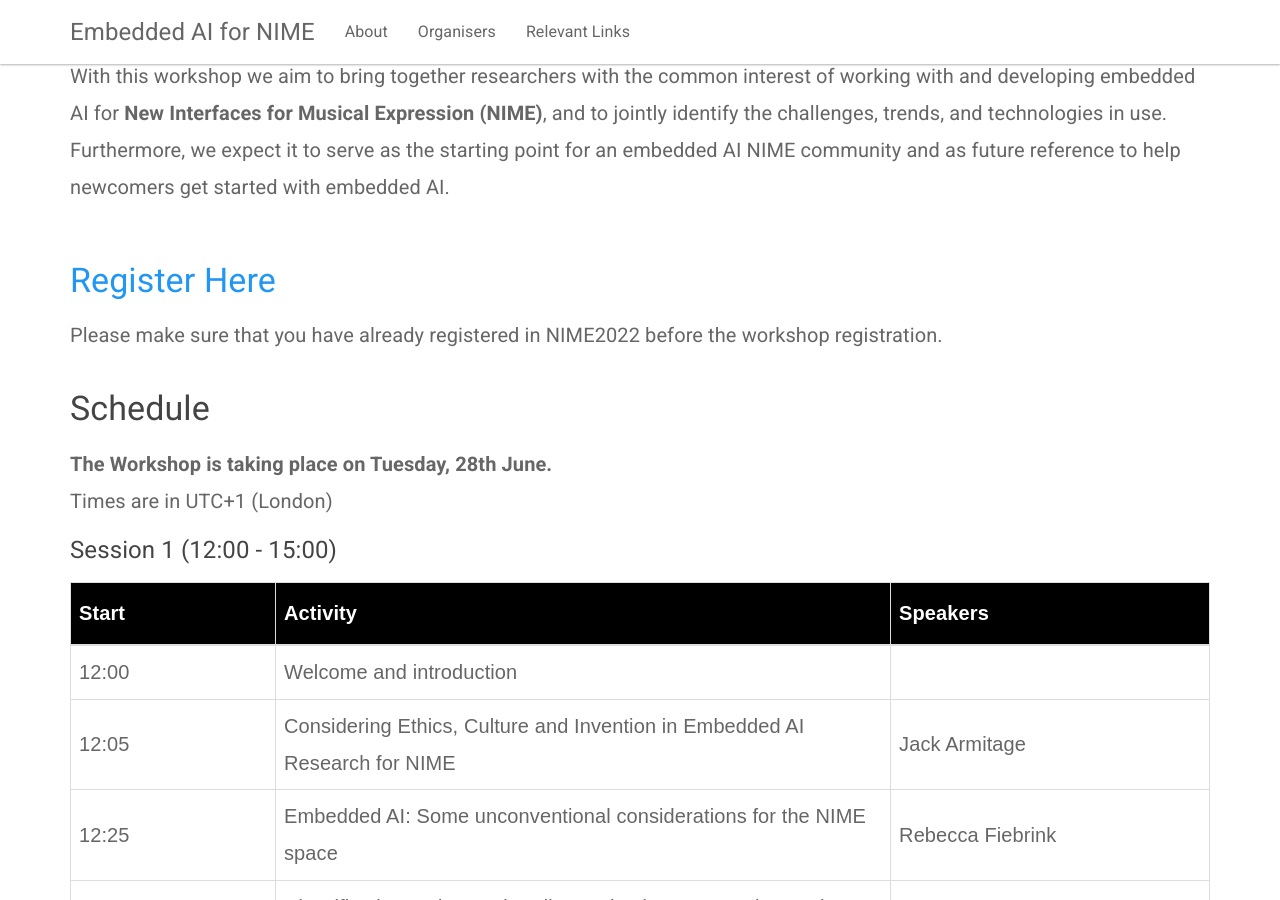
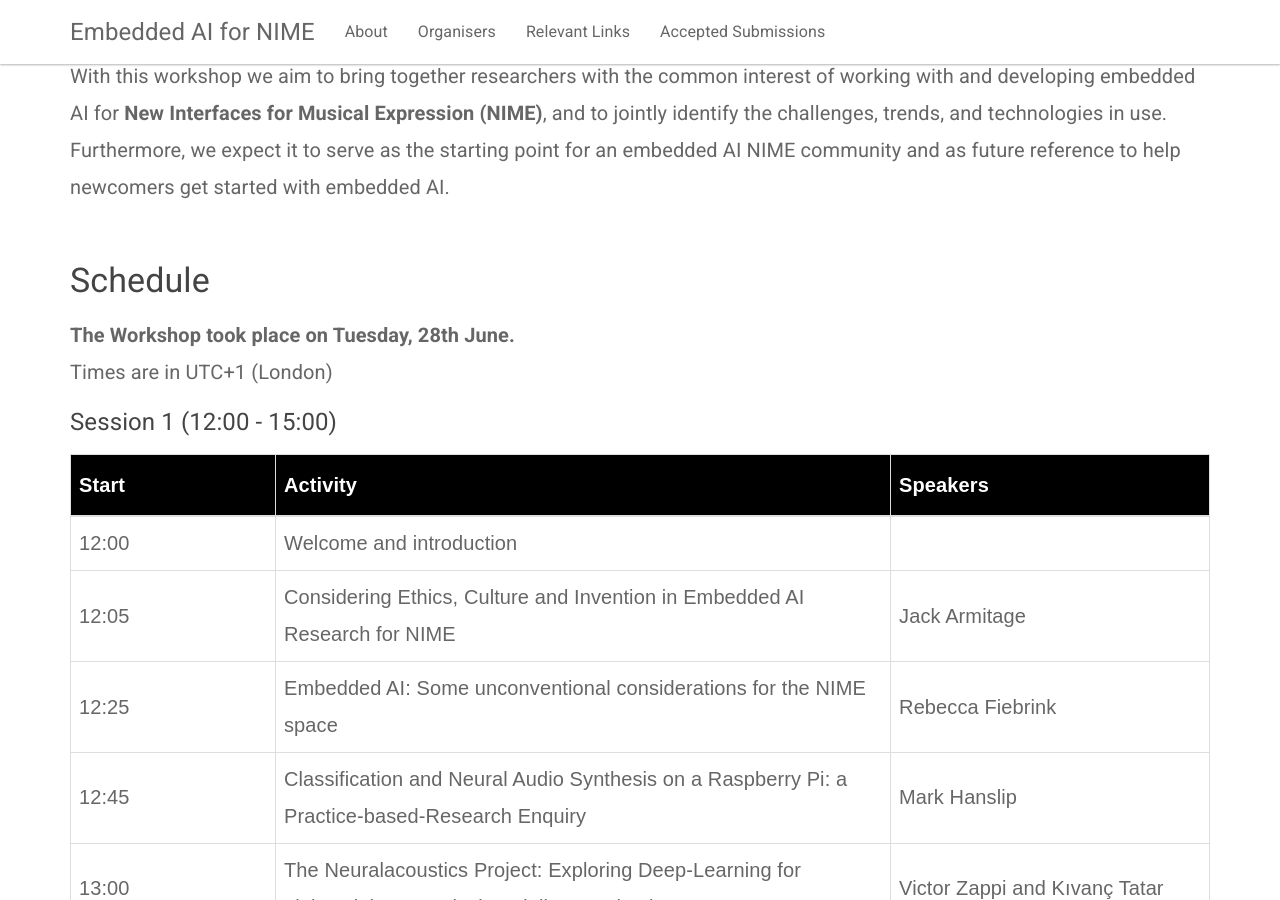
Before and after one commit to embedded-ai-for-nime/embedded-ai-for-nime.github.io, a Jekyll site: the page built from index.html, in a window 1280 px wide and 900 px high, scrolled down 541 px. Built offline with Jekyll 4.4.1, drawn with Linux system fonts in a browser that asks for light colours.

Commit message:
Added submissions.

```diff
--- a/_includes/topnav.html
+++ b/_includes/topnav.html
@@ -16,6 +16,7 @@
                 <li {% if page.sectionid=='about' %} class="active" {% endif %}><a href="{{ "/about/" | relative_url }}">About</a></li>
                 <li {% if page.sectionid=='organisers' %} class="active" {% endif %}><a href="{{ "/organisers/" | relative_url }}">Organisers</a></li>
                 <li {% if page.sectionid=='relevant_links' %} class="active" {% endif %}><a href="{{ "/relevant_links/" | relative_url }}">Relevant Links</a></li>
+                <li {% if page.sectionid=='accepted_submissions' %} class="active" {% endif %}><a href="{{ "/accepted_submissions/" | relative_url }}">Accepted Submissions</a></li>
             </ul>
                 </ul>
             </div>
--- a/index.html
+++ b/index.html
@@ -22,14 +22,9 @@ layout: default
 </div>
 
 <div class="container">
-<h3 class="header-light regular-pad"><a href="https://forms.gle/oj3E971kqJiegb3v9">Register Here</a></h3>
-Please make sure that you have already registered in NIME2022 before the workshop registration.
-</div>
-
-<div class="container">
 <h3 class="header-light regular-pad">Schedule</h2>
 
-<b>The Workshop is taking place on Tuesday, 28th June.</b><br>Times are in UTC+1 (London)
+<b>The Workshop took place on Tuesday, 28th June.</b><br>Times are in UTC+1 (London)
 
 <h4 class="header-light regular-pad">Session 1 (12:00 - 15:00)</h4>
 
```
Also changed, not shown: _docs/accepted_submissions.md (added, +21 -0 lines), assets/docs/list.txt (added, +11 -0 lines), assets/docs/list2.txt (added, +12 -0 lines), 10 other files.
